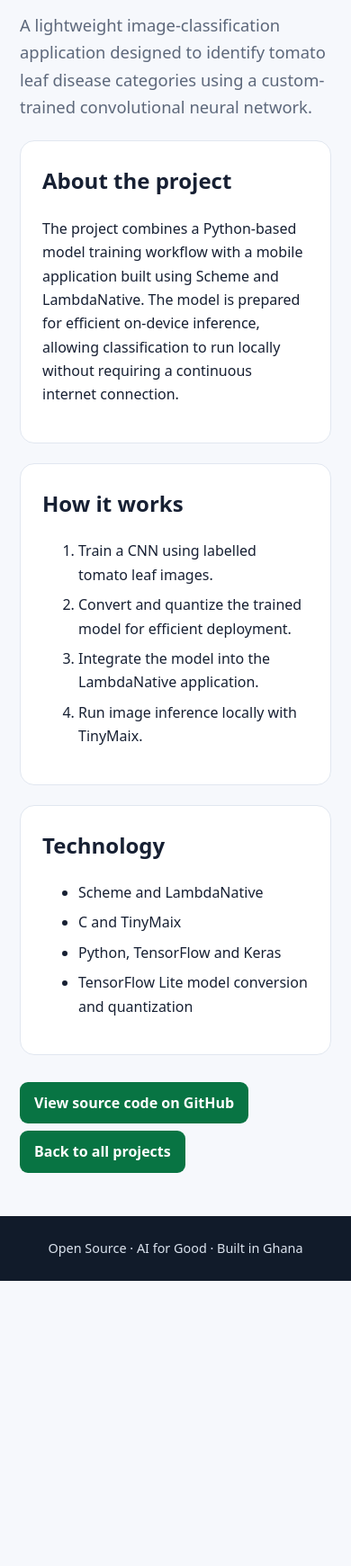
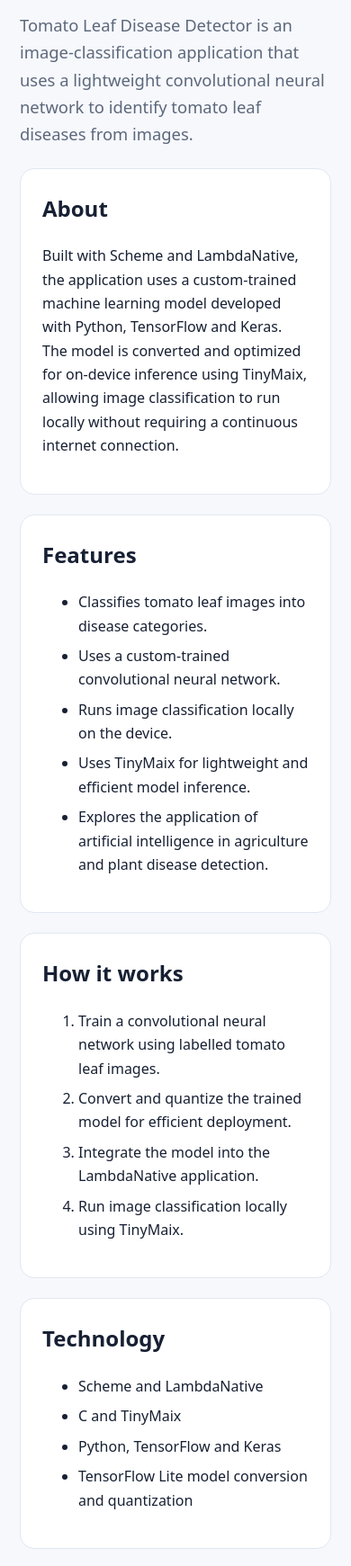
Before and after one commit to AgoeZero/agoezero.github.io, a plain HTML site: page tomato-classifier/index.html in a window 390 px wide. Shown: the part 244-1985 px from the top of the page at 90% size. Before the commit the page ends 1668 px from the top, so only its background shows below. Drawn offline with Linux system fonts and the light colour scheme.

Commit message:
Enhance project details and add download link
Updated project description, added features section, and included download link for the Android application.

```diff
--- a/tomato-classifier/index.html
+++ b/tomato-classifier/index.html
@@ -15,10 +15,42 @@ footer{text-align:center;padding:24px;background:#111b2a;color:#dce4ef;font-size
 <body><header class="nav"><a href="../">← AgoeZero Projects</a><a href="https://github.com/AgoeZero">GitHub profile</a></header>
 <main class="wrap"><div class="eyebrow">Agriculture · Machine learning · Edge AI</div>
 <h1>Tomato Leaf Disease Detector</h1>
-<p class="lead">A lightweight image-classification application designed to identify tomato leaf disease categories using a custom-trained convolutional neural network.</p>
-<section class="panel"><h2>About the project</h2><p>The project combines a Python-based model training workflow with a mobile application built using Scheme and LambdaNative. The model is prepared for efficient on-device inference, allowing classification to run locally without requiring a continuous internet connection.</p></section>
-<section class="panel"><h2>How it works</h2><ol><li>Train a CNN using labelled tomato leaf images.</li><li>Convert and quantize the trained model for efficient deployment.</li><li>Integrate the model into the LambdaNative application.</li><li>Run image inference locally with TinyMaix.</li></ol></section>
-<section class="panel"><h2>Technology</h2><ul><li>Scheme and LambdaNative</li><li>C and TinyMaix</li><li>Python, TensorFlow and Keras</li><li>TensorFlow Lite model conversion and quantization</li></ul></section>
-<a class="button" href="https://github.com/AgoeZero/tomato" target="_blank" rel="noopener">View source code on GitHub</a>
+<p class="lead">Tomato Leaf Disease Detector is an image-classification application that uses a lightweight convolutional neural network to identify tomato leaf diseases from images.</p>
+
+<section class="panel"><h2>About</h2><p>Built with Scheme and LambdaNative, the application uses a custom-trained machine learning model developed with Python, TensorFlow and Keras. The model is converted and optimized for on-device inference using TinyMaix, allowing image classification to run locally without requiring a continuous internet connection.</p></section>
+
+<section class="panel"><h2>Features</h2><ul>
+<li>Classifies tomato leaf images into disease categories.</li>
+<li>Uses a custom-trained convolutional neural network.</li>
+<li>Runs image classification locally on the device.</li>
+<li>Uses TinyMaix for lightweight and efficient model inference.</li>
+<li>Explores the application of artificial intelligence in agriculture and plant disease detection.</li>
+</ul></section>
+
+<section class="panel"><h2>How it works</h2><ol>
+<li>Train a convolutional neural network using labelled tomato leaf images.</li>
+<li>Convert and quantize the trained model for efficient deployment.</li>
+<li>Integrate the model into the LambdaNative application.</li>
+<li>Run image classification locally using TinyMaix.</li>
+</ol></section>
+
+<section class="panel"><h2>Technology</h2><ul>
+<li>Scheme and LambdaNative</li>
+<li>C and TinyMaix</li>
+<li>Python, TensorFlow and Keras</li>
+<li>TensorFlow Lite model conversion and quantization</li>
+</ul></section>
+
+<section class="panel"><h2>Download</h2>
+<p>The Android application can be downloaded below.</p>
+<a class="button" href="#">Download Tomato Leaf Disease Detector for Android (APK)</a>
+</section>
+
+<a class="button" href="https://github.com/AgoeZero/tomato" target="_blank" rel="noopener">Source code on GitHub</a>
+
+<section class="panel"><h2>Support</h2><p>This project is supported by the <a href="#">NLnet Foundation</a> through the <a href="#">LambdaNative project</a>.</p></section>
+
+<div class="note"><strong>Disclaimer:</strong> This application is intended for educational and experimental research purposes. Its predictions are based on the categories represented in its training dataset and should not be considered a substitute for professional agricultural advice or laboratory diagnosis.</div>
+
 <a class="button" href="../">Back to all projects</a>
 </main><footer>Open Source · AI for Good · Built in Ghana</footer></body></html>
```
